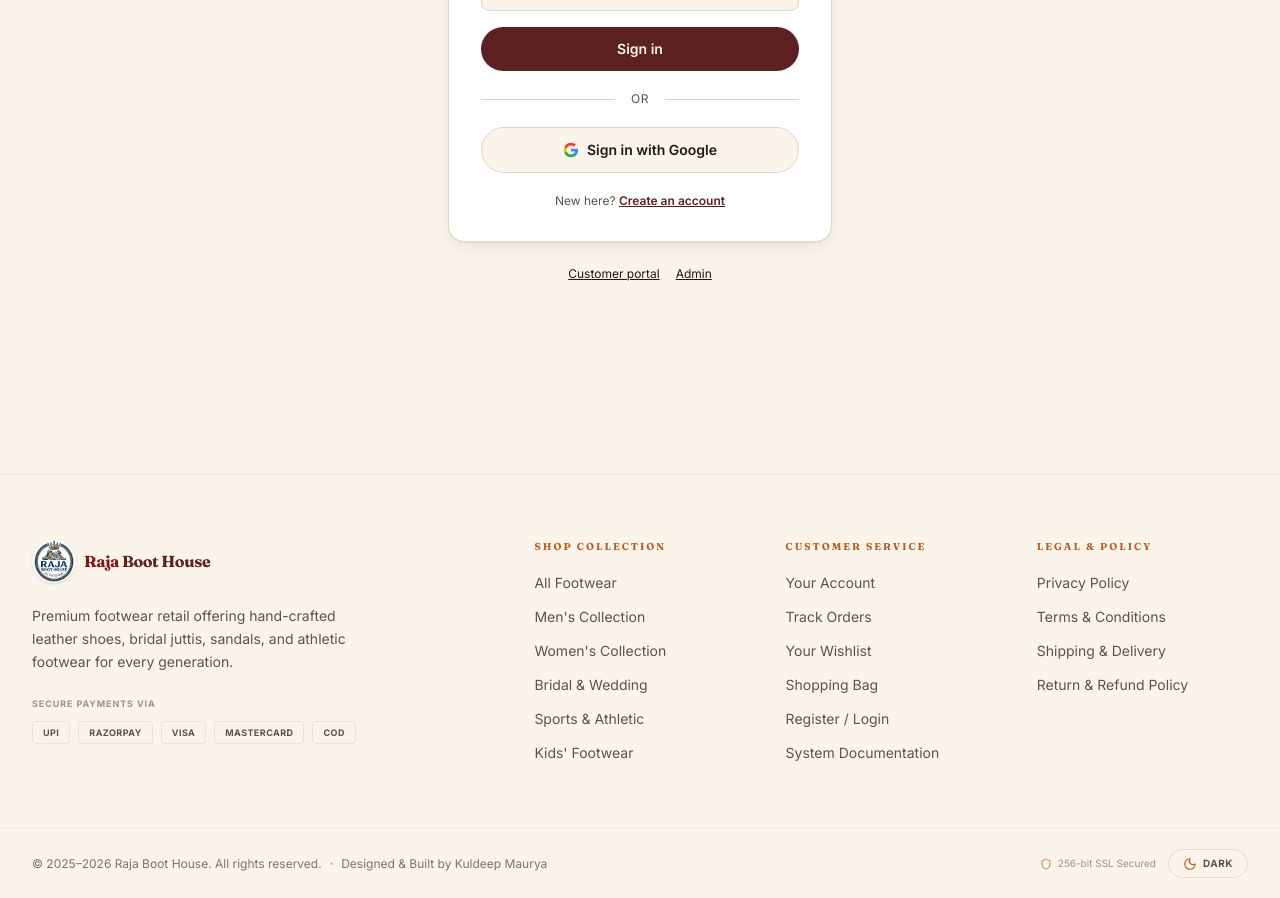
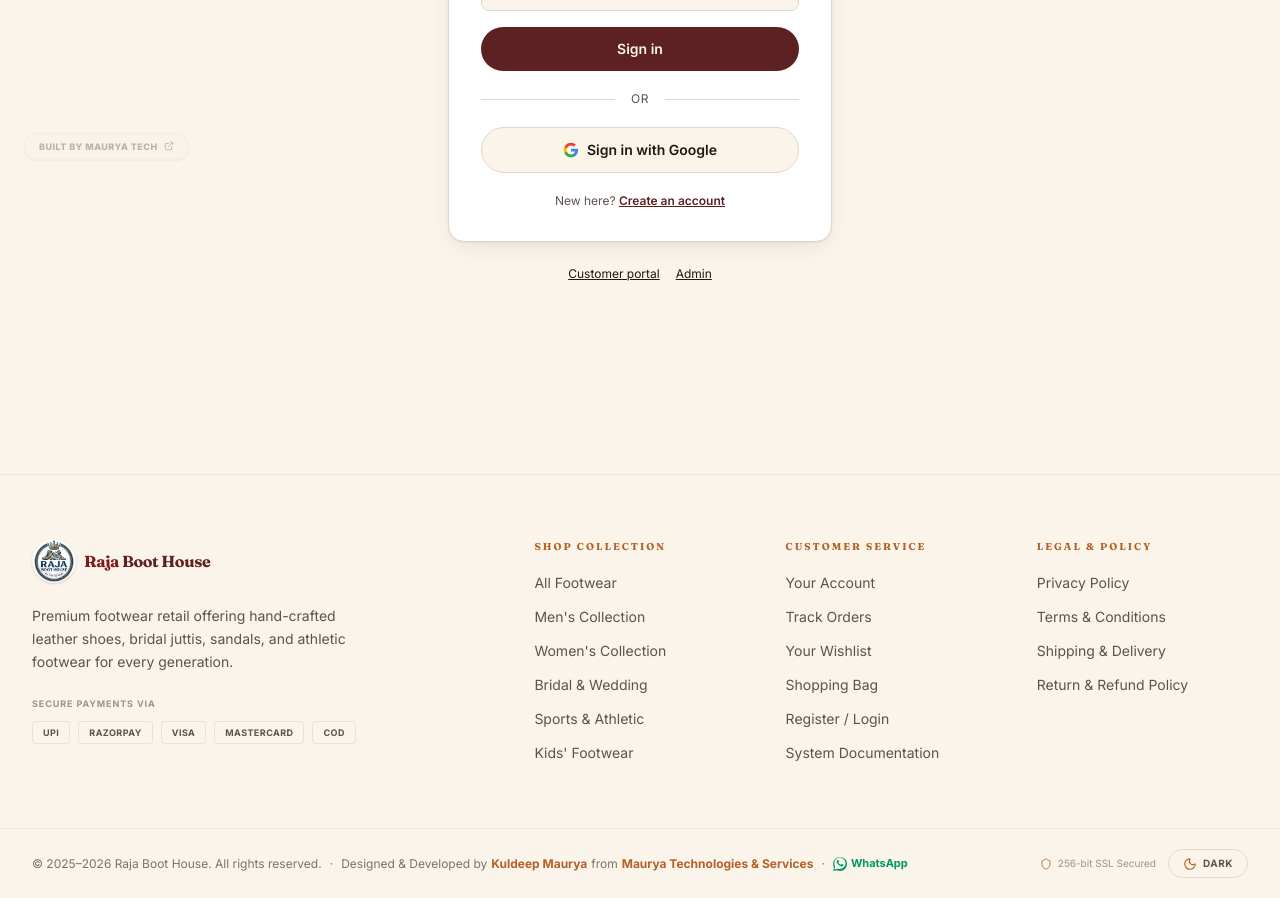
Before and after one commit to kuldeepmaurya4296/raja-boot-house, a Next.js app: page /login in a window 1280 px wide. Shown: the part 560-1458 px from the top of the page. Built offline with nearby package versions, Linux system fonts and the light colour scheme; no server answers; the database is empty.

Commit message:
update designed and developed by

```diff
--- a/scripts/seed.ts
+++ b/scripts/seed.ts
@@ -312,7 +312,7 @@
       },
       {
         title: "The Statement Heels Collection",
-        subtitle: "Elevate your look with handcrafted block heels, festive ethnic flats, and daily sandals built with ergonomic arch support.",
+        subtitle: "Elevate your look with block heels, festive ethnic flats, and daily sandals built with ergonomic arch support.",
         imageUrl: "https://images.unsplash.com/photo-1595950653106-6c9ebd614d3a?q=80&w=800&auto=format&fit=crop",
         linkUrl: "/shop?category=women",
         order: 4,
@@ -398,7 +398,7 @@
 <p>To place checkouts or save addresses, you must create a profile. You are responsible for keeping your login credentials secure. You must provide current, accurate details. If we suspect fraudulent activity or unauthorized logins, we reserve the right to suspend accounts immediately.</p>
 
 <h3>2. Sizing, Pricing & Product Details</h3>
-<p>We display high-resolution images of handcrafted leather shoes, bridal juttis, and athletic footwear. Sizing grids (UK/India standards) are provided as guides; handmade styles may have minor artisan variances. All prices are listed in Indian Rupees (INR) and are inclusive of GST. In the rare case of pricing typographical errors, we reserve the right to cancel orders and process full refunds.</p>
+<p>We display high-resolution images of leather shoes, bridal juttis, and athletic footwear. Sizing grids (UK/India standards) are provided as guides; handmade styles may have minor artisan variances. All prices are listed in Indian Rupees (INR) and are inclusive of GST. In the rare case of pricing typographical errors, we reserve the right to cancel orders and process full refunds.</p>
 
 <h3>3. Payments & Gateway Transactions</h3>
 <p>We accept secure online transactions via Credit/Debit Cards, UPI, Net Banking (powered by Razorpay), and Cash on Delivery (COD). In case of payment failures where money was deducted, the gateway processes refunds automatically within 3–5 bank working days. For COD orders, we require SMS/phone verification before dispatching packages.</p>
--- a/src/app/(public)/shop/layout.tsx
+++ b/src/app/(public)/shop/layout.tsx
@@ -2,7 +2,7 @@
 
 export const metadata: Metadata = {
   title: "Shop All Boots — Raja Boot House",
-  description: "Browse our full collection of handcrafted leather boots. Chelsea, work, dress, desert, riding, women's. Built to outlast.",
+  description: "Browse our full collection of  leather boots. Chelsea, work, dress, desert, riding, women's. Built to outlast.",
 };
 
 export default function ShopLayout({ children }: { children: React.ReactNode }) {
--- a/src/app/(public)/shop/page.tsx
+++ b/src/app/(public)/shop/page.tsx
@@ -246,7 +246,7 @@
 export async function generateMetadata({ searchParams }: PageProps): Promise<Metadata> {
   const { category, search } = await searchParams;
   let title = "Footwear Catalog — Raja Boot House";
-  let description = "Browse our exclusive handcrafted leather collection.";
+  let description = "Browse our exclusive  leather collection.";
 
   if (category && category !== "all") {
     title = `${category.charAt(0).toUpperCase() + category.slice(1)} Footwear — Raja Boot House`;
--- a/src/app/layout.tsx
+++ b/src/app/layout.tsx
@@ -2,6 +2,7 @@
 import { Inter, Fraunces } from "next/font/google";
 import { Providers } from "./providers";
 import { Toaster } from "sonner";
+import { Watermark } from "@/components/shared/Watermark";
 import "./globals.css";
 
 const inter = Inter({
@@ -19,10 +20,11 @@
 export const metadata: Metadata = {
   metadataBase: new URL("https://rajaboothouse.com"),
   title: {
-    default: "Raja Boot House — Handcrafted Leather Boots & Premium Footwear",
-    template: "%s | Raja Boot House"
+    default: "Raja Boot House — Leather Boots & Premium Footwear",
+    template: "%s | Raja Boot House",
   },
-  description: "Footwear retail brand. Offers a wide range of premium footwear for men, women, and children from Lakhani, Touch, Paragon, Goldstar, and more.",
+  description:
+    "Footwear retail brand. Offers a wide range of premium footwear for men, women, and children from Lakhani, Touch, Paragon, Goldstar, and more.",
   manifest: "/manifest.json",
   appleWebApp: {
     capable: true,
@@ -44,16 +46,16 @@
         url: "/assets/hero-boots.jpg",
         width: 1200,
         height: 630,
-        alt: "Raja Boot House Handcrafted Footwear"
-      }
-    ]
+        alt: "Raja Boot House  Footwear",
+      },
+    ],
   },
   twitter: {
     card: "summary_large_image",
     title: "Raja Boot House",
-    description: "Handcrafted luxury footwear and premium Indian leather craftsmanship.",
-    images: ["/assets/hero-boots.jpg"]
-  }
+    description: "Luxury footwear and premium Indian leather craftsmanship.",
+    images: ["/assets/hero-boots.jpg"],
+  },
 };
 
 export default function RootLayout({ children }: { children: React.ReactNode }) {
@@ -63,6 +65,7 @@
         <Providers>
           {children}
           <Toaster richColors position="bottom-right" />
+          <Watermark />
         </Providers>
       </body>
     </html>
--- a/src/components/public/Footer.tsx
+++ b/src/components/public/Footer.tsx
@@ -35,20 +35,21 @@
 
   return (
     <footer className="bg-cream dark:bg-charcoal text-charcoal dark:text-cream/90 border-t border-border/50 mt-12 md:mt-16 lg:mt-24">
-
-
       {/* Main Links Grid */}
       <div className="container mx-auto px-4 sm:px-6 lg:px-8 py-10 lg:py-16 grid grid-cols-1 md:grid-cols-5 gap-8 md:gap-10">
         <div className="md:col-span-2">
           <Logo size={44} />
           <p className="mt-4 text-sm text-muted-foreground max-w-xs leading-relaxed">
-            Premium footwear retail offering hand-crafted leather shoes, bridal juttis, sandals, and athletic footwear for every generation.
+            Premium footwear retail offering hand-crafted leather shoes, bridal juttis, sandals, and
+            athletic footwear for every generation.
           </p>
           {/* Payment badges */}
           <div className="mt-6">
-            <p className="text-[9px] uppercase tracking-widest text-muted-foreground/60 font-bold mb-2.5">Secure Payments Via</p>
+            <p className="text-[9px] uppercase tracking-widest text-muted-foreground/60 font-bold mb-2.5">
+              Secure Payments Via
+            </p>
             <div className="flex flex-wrap gap-2">
-              {["UPI", "Razorpay", "Visa", "Mastercard", "COD"].map(badge => (
+              {["UPI", "Razorpay", "Visa", "Mastercard", "COD"].map((badge) => (
                 <span
                   key={badge}
                   className="text-[9px] font-bold uppercase tracking-wider px-2.5 py-1 bg-cream/40 dark:bg-cream/5 border border-border/60 dark:border-cream/15 rounded text-muted-foreground dark:text-cream/60"
@@ -61,9 +62,11 @@
         </div>
 
         <div>
-          <h4 className="text-[10px] font-bold mb-4 uppercase tracking-[0.2em] text-cognac">Shop Collection</h4>
+          <h4 className="text-[10px] font-bold mb-4 uppercase tracking-[0.2em] text-cognac">
+            Shop Collection
+          </h4>
           <ul className="space-y-2.5">
-            {shopLinks.map(l => (
+            {shopLinks.map((l) => (
               <li key={l.label}>
                 <Link
                   href={l.href}
@@ -77,9 +80,11 @@
         </div>
 
         <div>
-          <h4 className="text-[10px] font-bold mb-4 uppercase tracking-[0.2em] text-cognac">Customer Service</h4>
+          <h4 className="text-[10px] font-bold mb-4 uppercase tracking-[0.2em] text-cognac">
+            Customer Service
+          </h4>
           <ul className="space-y-2.5">
-            {customerLinks.map(l => (
+            {customerLinks.map((l) => (
               <li key={l.label}>
                 <Link
                   href={l.href}
@@ -93,9 +98,11 @@
         </div>
 
         <div>
-          <h4 className="text-[10px] font-bold mb-4 uppercase tracking-[0.2em] text-cognac">Legal &amp; Policy</h4>
+          <h4 className="text-[10px] font-bold mb-4 uppercase tracking-[0.2em] text-cognac">
+            Legal &amp; Policy
+          </h4>
           <ul className="space-y-2.5">
-            {legalLinks.map(l => (
+            {legalLinks.map((l) => (
               <li key={l.label}>
                 <Link
                   href={l.href}
@@ -112,10 +119,46 @@
       {/* Bottom Bar */}
       <div className="border-t border-border/40 pb-20 md:pb-0">
         <div className="container mx-auto px-4 sm:px-6 lg:px-8 py-5 flex flex-col sm:flex-row justify-between items-center gap-4">
-          <div className="flex flex-col sm:flex-row gap-1 sm:gap-2 text-xs text-muted-foreground/80 text-center sm:text-left">
+          <div className="flex flex-col sm:flex-row gap-1 sm:gap-2 text-xs text-muted-foreground/80 text-center sm:text-left items-center flex-wrap">
             <span>© 2025–2026 Raja Boot House. All rights reserved.</span>
             <span className="hidden sm:inline">·</span>
-            <span>Designed &amp; Built by Kuldeep Maurya</span>
+            <span className="flex flex-wrap items-center justify-center gap-1">
+              Designed &amp; Developed by{" "}
+              <a
+                href="https://kuldeep.maurya-tech.com/"
+                target="_blank"
+                rel="noopener noreferrer"
+                className="text-cognac hover:underline font-bold transition-all"
+              >
+                Kuldeep Maurya
+              </a>{" "}
+              from{" "}
+              <a
+                href="https://maurya-tech.com/"
+                target="_blank"
+                rel="noopener noreferrer"
+                className="text-cognac hover:underline font-bold transition-all"
+              >
+                Maurya Technologies &amp; Services
+              </a>
+              <span className="mx-1">·</span>
+              <a
+                href="https://wa.me/916263638053"
+                target="_blank"
+                rel="noopener noreferrer"
+                className="inline-flex items-center gap-1 text-[11px] font-bold text-emerald-600 dark:text-emerald-500 hover:text-emerald-750 transition-colors"
+                title="Chat with Developer on WhatsApp"
+              >
+                <svg
+                  className="h-3.5 w-3.5 fill-current"
+                  viewBox="0 0 24 24"
+                  xmlns="http://www.w3.org/2000/svg"
+                >
+                  <path d="M.057 24l1.687-6.163c-1.041-1.804-1.588-3.849-1.587-5.946C.06 5.348 5.397.01 12.008.01c3.202.001 6.212 1.246 8.477 3.514 2.266 2.268 3.507 5.28 3.505 8.484-.004 6.657-5.34 11.997-11.953 11.997-2.005-.001-3.973-.502-5.724-1.457L0 24zm6.59-4.846c1.6.95 3.188 1.449 4.825 1.451 5.436 0 9.86-4.37 9.864-9.799.002-2.63-1.023-5.101-2.885-6.965C16.632 2.016 14.11 1.01 11.999 1.01c-5.432 0-9.855 4.37-9.86 9.8.001 1.77.475 3.5 1.374 5.02L2.501 21.5l5.9-1.516c-1.45-1.15-1.754-1.28-1.754-1.28zm10.748-6.195c-.29-.145-1.714-.847-1.98-.942-.265-.096-.458-.145-.65.145-.192.29-.747.942-.916 1.133-.169.19-.338.216-.628.072-.29-.145-1.226-.452-2.336-1.442-.864-.77-1.448-1.72-1.618-2.01-.168-.29-.018-.448.127-.592.13-.13.29-.338.434-.507.145-.17.193-.29.29-.483.096-.193.048-.361-.024-.506-.072-.145-.65-1.566-.89-2.146-.236-.566-.475-.49-.65-.498-.17-.008-.362-.01-.555-.01-.193 0-.506.072-.77.362-.266.29-1.013.99-1.013 2.416 0 1.42 1.037 2.793 1.18 2.987.145.193 2.04 3.114 4.94 4.368.69.298 1.23.476 1.65.61.693.22 1.325.19 1.822.115.556-.084 1.714-.7 1.956-1.374.24-.676.24-1.256.169-1.374-.07-.118-.264-.19-.554-.336z" />
+                </svg>
+                <span>WhatsApp</span>
+              </a>
+            </span>
           </div>
           <div className="flex items-center gap-3">
             <div className="flex items-center gap-1.5 text-[10px] text-muted-foreground/60">
--- /dev/null
+++ b/src/components/shared/Watermark.tsx
@@ -0,0 +1,21 @@
+"use client";
+
+import React from "react";
+import { ExternalLink } from "lucide-react";
+
+export function Watermark() {
+  return (
+    <div className="fixed bottom-24 md:bottom-20 left-6 z-[999] print:hidden">
+      <a
+        href="https://maurya-tech.com/"
+        target="_blank"
+        rel="noopener noreferrer"
+        className="flex items-center gap-1.5 px-3.5 py-1.5 rounded-full bg-cream/70 dark:bg-charcoal/70 backdrop-blur-md border border-border/50 shadow-sm text-[9px] font-extrabold uppercase tracking-wider text-muted-foreground hover:text-cognac dark:hover:text-brass hover:border-cognac/35 dark:hover:border-brass/35 transition-all duration-300 opacity-40 hover:opacity-100 hover:scale-102 cursor-pointer select-none"
+        title="Maurya Technologies & Services"
+      >
+        <span>Built by Maurya Tech</span>
+        <ExternalLink className="h-2.5 w-2.5 shrink-0" />
+      </a>
+    </div>
+  );
+}
--- a/src/lib/email.ts
+++ b/src/lib/email.ts
@@ -39,7 +39,7 @@
       <div style="font-family: 'Georgia', 'Times New Roman', serif; max-width: 600px; margin: 0 auto; padding: 30px; border: 1px solid #E4E4E7; background-color: #FAF9F6; color: #1C1917;">
         <div style="text-align: center; margin-bottom: 30px;">
           <h2 style="font-size: 28px; margin: 0; color: #1C1917; letter-spacing: 0.05em; text-transform: uppercase;">Raja Boot House</h2>
-          <p style="font-size: 10px; text-transform: uppercase; tracking-spacing: 0.2em; color: #8C6D58; margin-top: 5px; font-weight: bold;">Handcrafted Footwear & Premium Brands</p>
+          <p style="font-size: 10px; text-transform: uppercase; tracking-spacing: 0.2em; color: #8C6D58; margin-top: 5px; font-weight: bold;">Footwear & Premium Brands</p>
         </div>
         <hr style="border: 0; border-top: 1px solid #E4E4E7; margin-bottom: 35px;" />
 
@@ -144,7 +144,7 @@
       <div style="font-family: 'Georgia', 'Times New Roman', serif; max-width: 600px; margin: 0 auto; padding: 30px; border: 1px solid #E4E4E7; background-color: #FAF9F6; color: #1C1917;">
         <div style="text-align: center; margin-bottom: 30px;">
           <h2 style="font-size: 28px; margin: 0; color: #1C1917; letter-spacing: 0.05em; text-transform: uppercase;">Raja Boot House</h2>
-          <p style="font-size: 10px; text-transform: uppercase; tracking-spacing: 0.2em; color: #8C6D58; margin-top: 5px; font-weight: bold;">Handcrafted Quality & Timeless Footwear</p>
+          <p style="font-size: 10px; text-transform: uppercase; tracking-spacing: 0.2em; color: #8C6D58; margin-top: 5px; font-weight: bold;">Quality & Timeless Footwear</p>
         </div>
         <hr style="border: 0; border-top: 1px solid #E4E4E7; margin-bottom: 25px;" />
 
```
Also changed, not shown: src/app/(public)/page.tsx (+4 -4 lines), src/components/public/Hero.tsx (+3 -4 lines), public/manifest.json, 2 other files (tests, documents, lock files or other folders).
